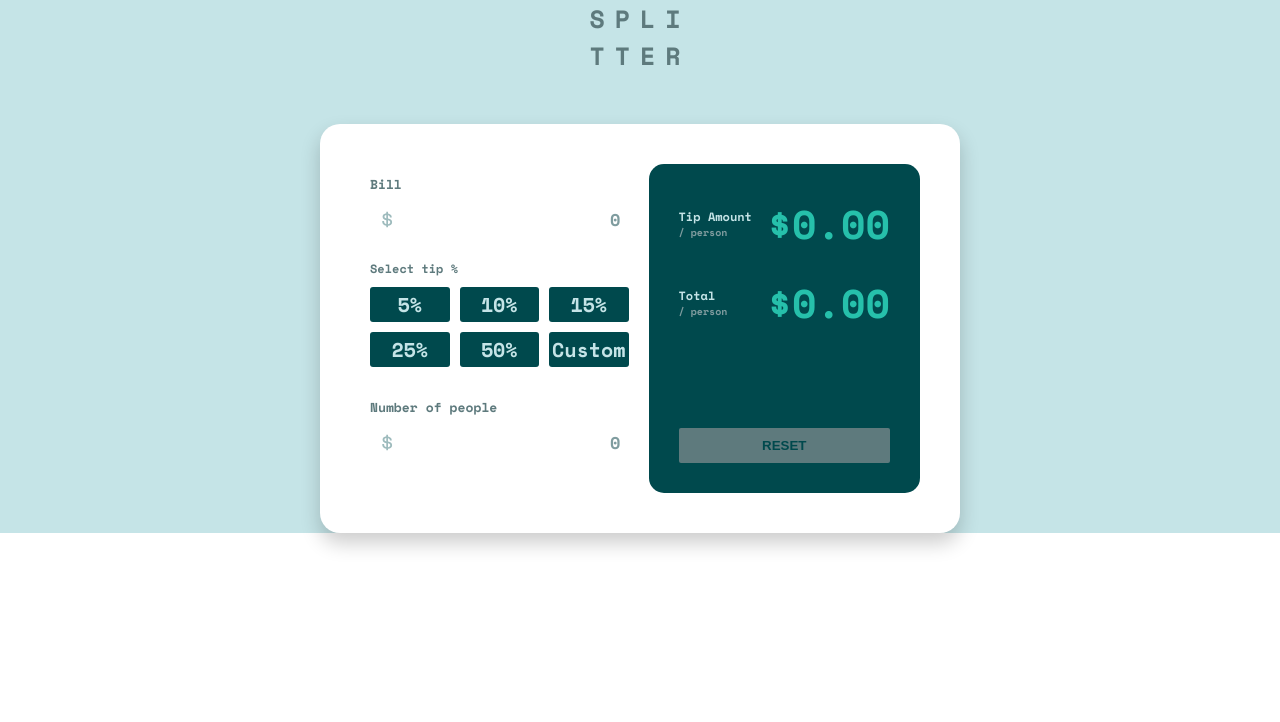
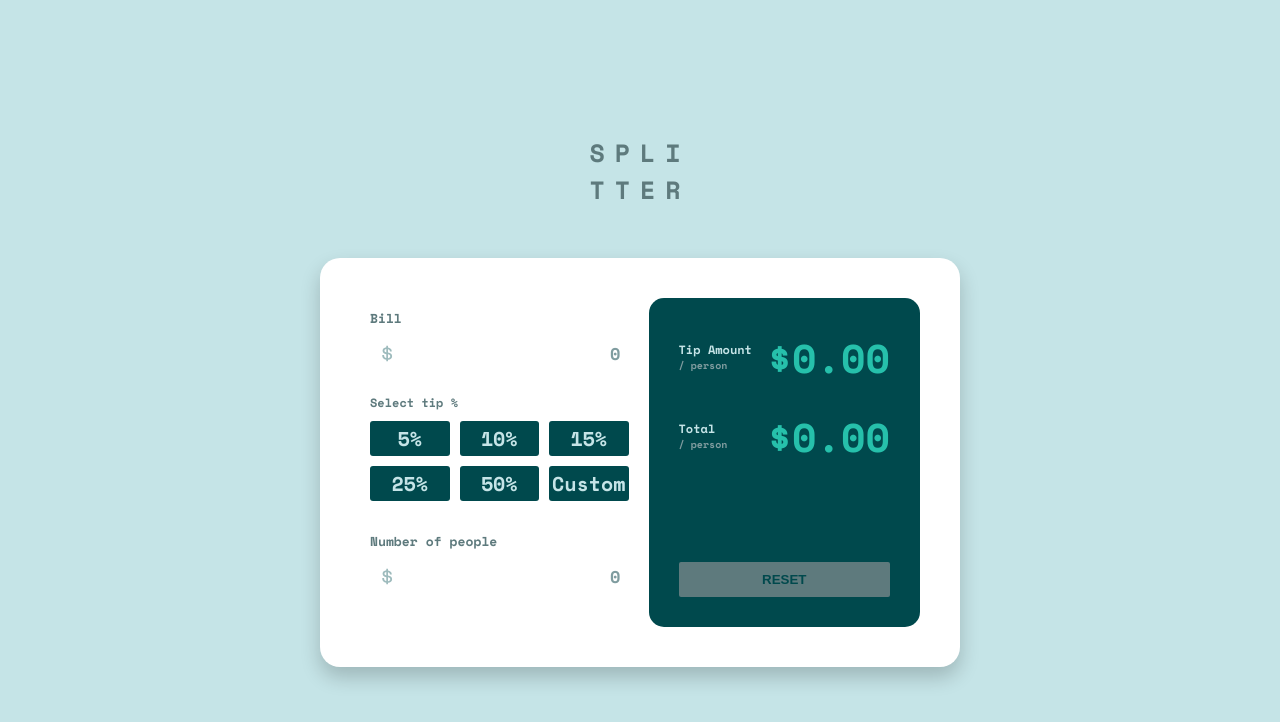
Before and after one commit to daniyal-tayyab/fm-tip-calculator, a React (Create React App) app: page / in a window 1280 px wide. Shown: the top 722 px of the page. Built offline with nearby package versions, Linux system fonts and the light colour scheme.

Commit message:
height issue

```diff
--- a/src/App.js
+++ b/src/App.js
@@ -6,12 +6,16 @@ import {
 } from "./styles/variables";
 
 const Container = styled.div`
+  height: 100vh;
   background-color: ${color_light_grayish_cyan};
-
   display: flex;
   flex-direction: column;
   justify-content: center;
   align-items: center;
+
+  @media (max-width: 600px) {
+    height: auto;
+  }
 `;
 
 const Splitter = styled.h1`
```
